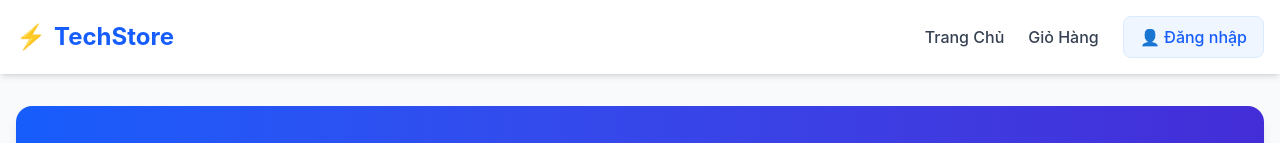
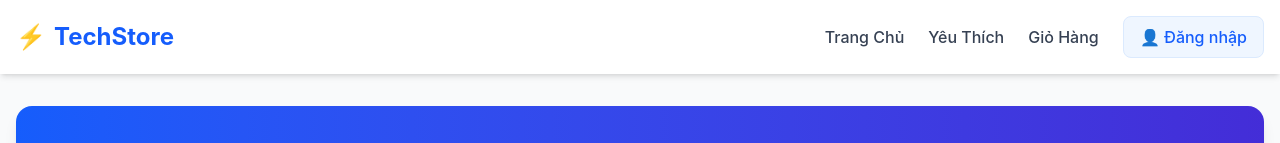
Before and after one commit to nvthih24/e-commerce-website, a React app in the folder frontend/: page / in a window 1280 px wide. Shown: the top 143 px of the page. Built offline with nearby package versions, Linux system fonts and the light colour scheme; the HTML template or start-up script is replaced by a standard one.

Commit message:
Cập nhật giao diện Header

```diff
--- a/frontend/src/components/Header.jsx
+++ b/frontend/src/components/Header.jsx
@@ -1,6 +1,7 @@
 import { Link } from "react-router-dom";
 import { useCart } from "../context/CartContext";
 import { useAuth } from "../context/AuthContext";
+import { useWishlist } from "../context/WishlistContext";
 
 export default function Header() {
   const { totalItems } = useCart();
@@ -21,6 +22,13 @@ export default function Header() {
             className="text-gray-700 hover:text-blue-600 font-medium transition hidden sm:block"
           >
             Trang Chủ
+          </Link>
+          <Link
+            to="/wishlist"
+            className="text-gray-700 hover:text-green-600 font-medium transition flex items-center gap-1 inline-flex"
+          >
+            <span>Yêu Thích</span>
+            {   }
           </Link>
           <Link
             to="/cart"
```
